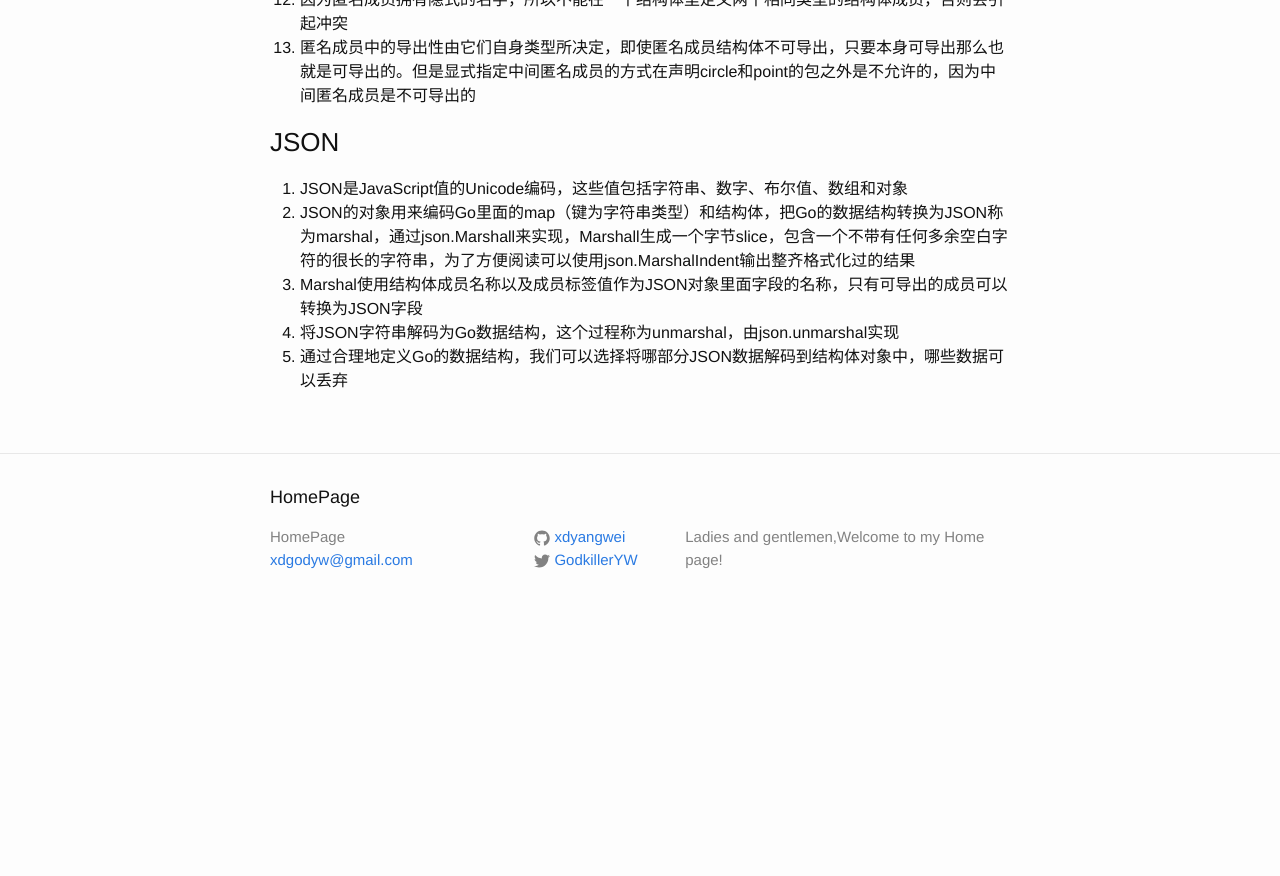
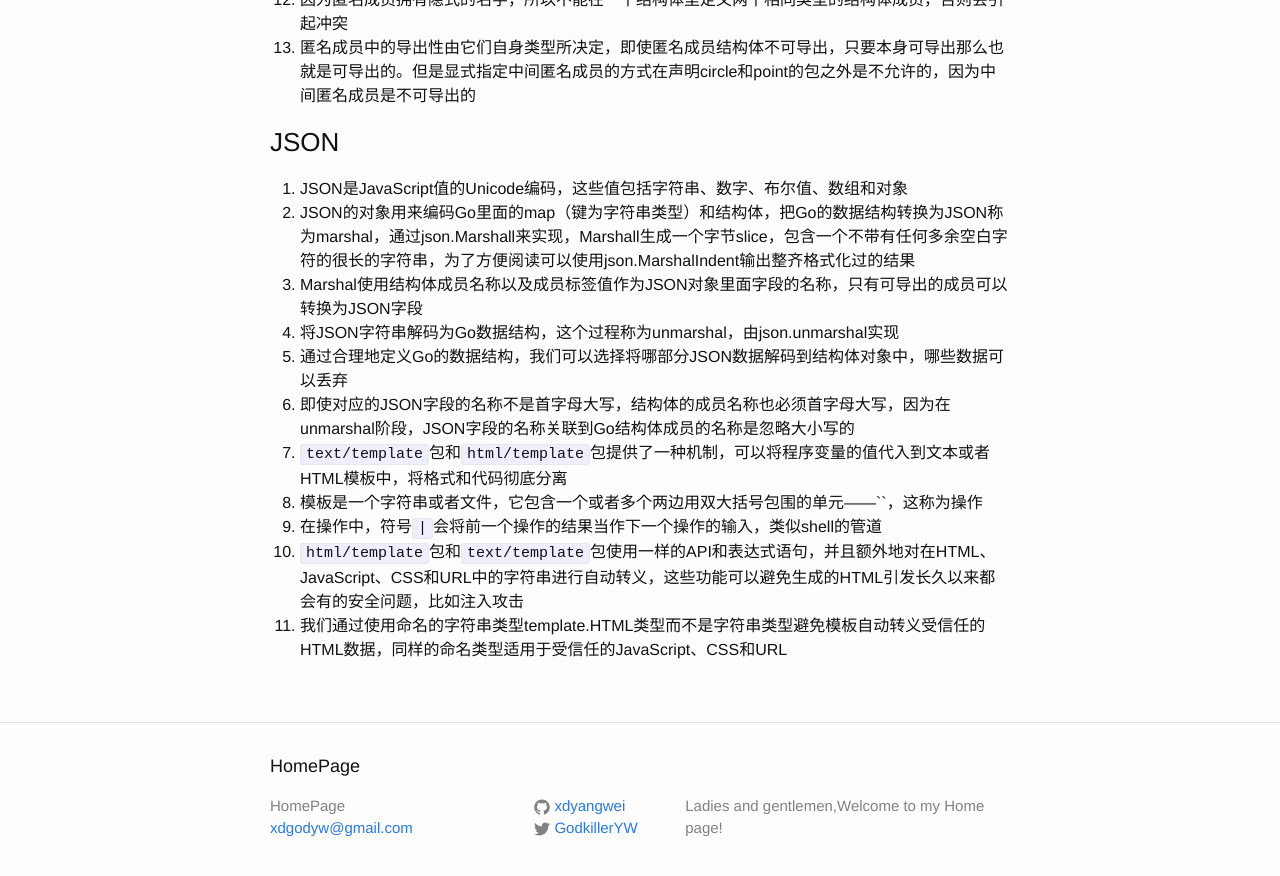
Before and after one commit to xdyangwei/xdyangwei.github.io, a Jekyll site: the page built from _posts/2019-11-5-Golang数据类型.md, in a window 1280 px wide and 900 px high, scrolled down 3739 px. Shown: the top 876 px of the window. Built offline with Jekyll 4.4.1, drawn with Linux system fonts in a browser that asks for light colours; our own code applies the rules of GitHub Pages for plain Markdown files; before the commit the page ends 4370 px from its top, so only the background shows below that.

```diff
--- a/_posts/2019-11-5-Golang数据类型.md
+++ b/_posts/2019-11-5-Golang数据类型.md
@@ -86,3 +86,9 @@
 3. Marshal使用结构体成员名称以及成员标签值作为JSON对象里面字段的名称，只有可导出的成员可以转换为JSON字段
 4. 将JSON字符串解码为Go数据结构，这个过程称为unmarshal，由json.unmarshal实现
 5. 通过合理地定义Go的数据结构，我们可以选择将哪部分JSON数据解码到结构体对象中，哪些数据可以丢弃
+6. 即使对应的JSON字段的名称不是首字母大写，结构体的成员名称也必须首字母大写，因为在unmarshal阶段，JSON字段的名称关联到Go结构体成员的名称是忽略大小写的
+7. `text/template`包和`html/template`包提供了一种机制，可以将程序变量的值代入到文本或者HTML模板中，将格式和代码彻底分离
+8. 模板是一个字符串或者文件，它包含一个或者多个两边用双大括号包围的单元——`{{...}}`，这称为操作
+9. 在操作中，符号`|`会将前一个操作的结果当作下一个操作的输入，类似shell的管道
+10. `html/template`包和`text/template`包使用一样的API和表达式语句，并且额外地对在HTML、JavaScript、CSS和URL中的字符串进行自动转义，这些功能可以避免生成的HTML引发长久以来都会有的安全问题，比如注入攻击
+11. 我们通过使用命名的字符串类型template.HTML类型而不是字符串类型避免模板自动转义受信任的HTML数据，同样的命名类型适用于受信任的JavaScript、CSS和URL
```
